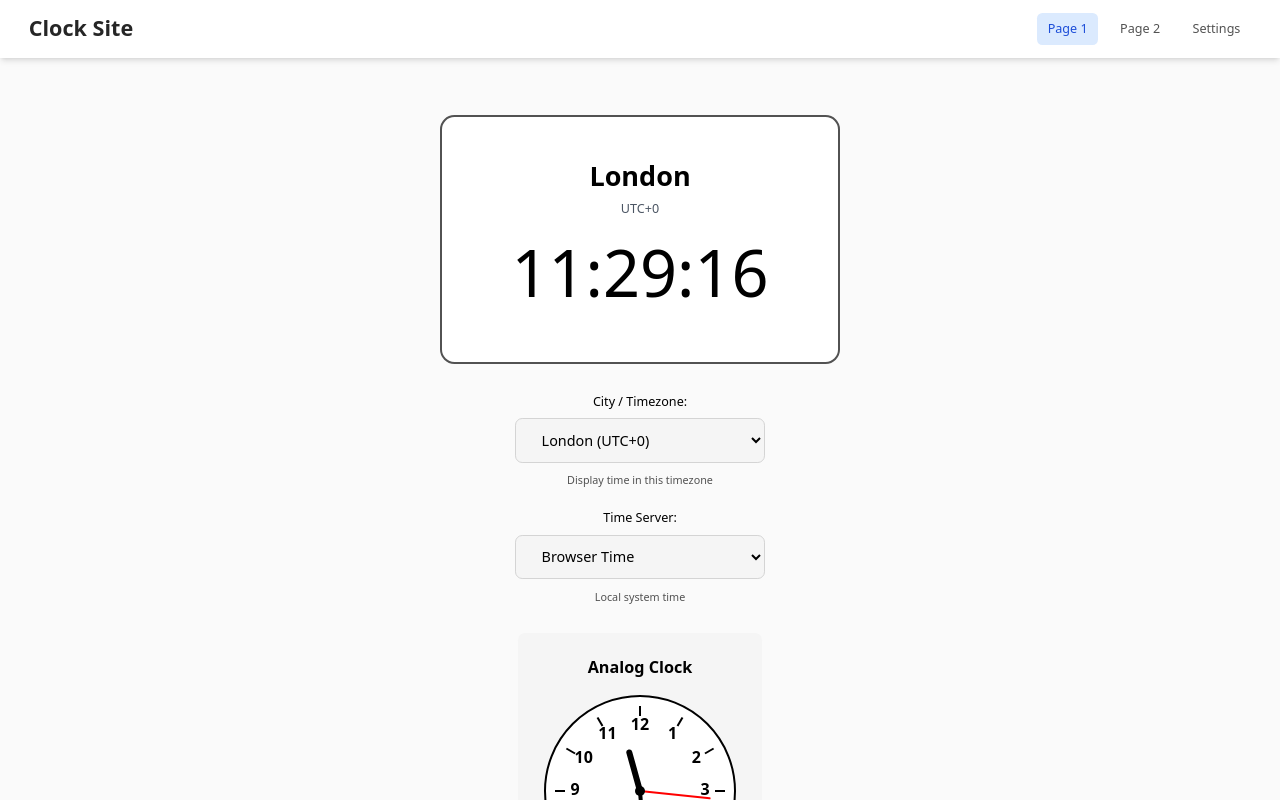
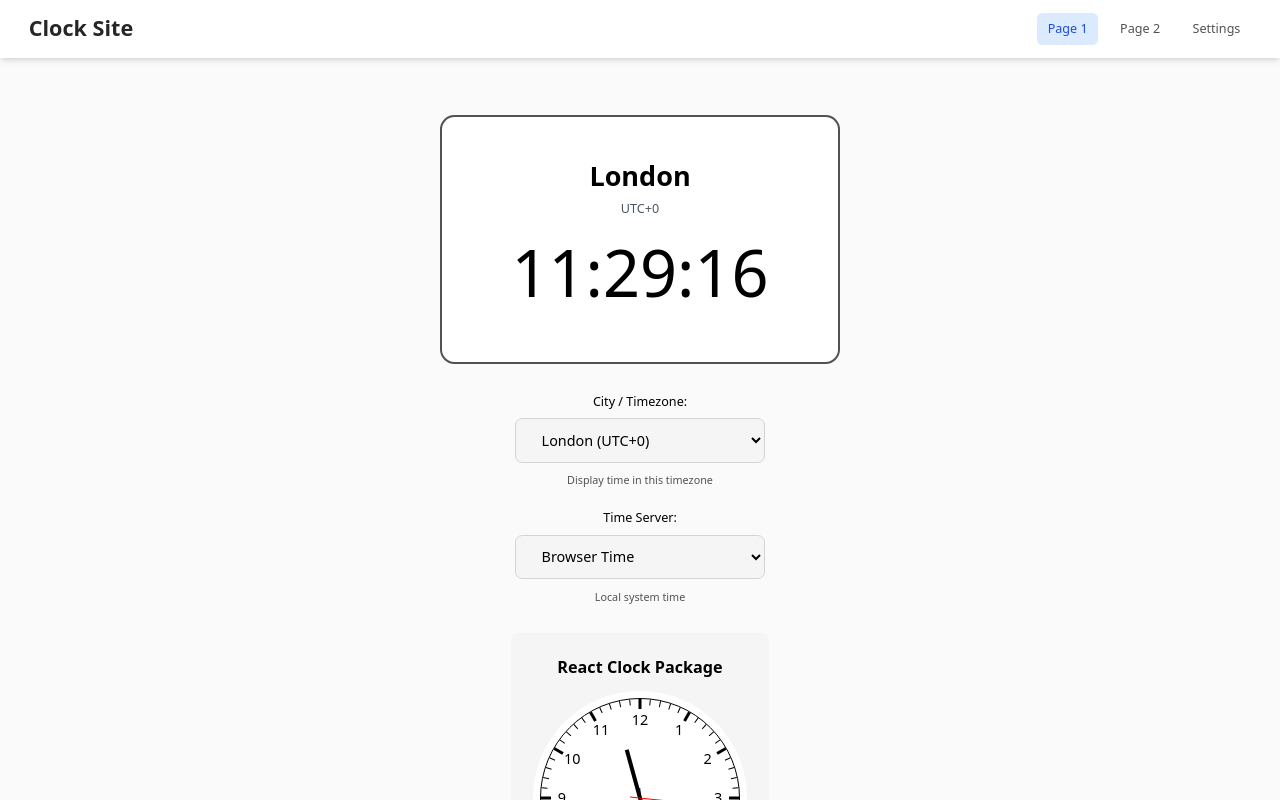
Before and after one commit to tobyhogan/react-clock-site, a React (Vite) app: page /page1 in a window 1280 px wide. Shown: the top 800 px of the page. Built offline with nearby package versions, Linux system fonts and the light colour scheme.

Commit message:
version 1.2.4

```diff
--- a/src/pages/Page1.tsx
+++ b/src/pages/Page1.tsx
@@ -1,13 +1,28 @@
 import Clock from '../1-components-&-utilities/2-page-specific/1-page1/2-components/Component1';
-import AnalogClock from '../1-components-&-utilities/2-page-specific/1-page1/2-components/Component2';
+//import AnalogClock from '../1-components-&-utilities/2-page-specific/1-page1/2-components/Component2';
 import ReactClockComponent from '../1-components-&-utilities/2-page-specific/1-page1/2-components/Component3';
+
 
 const Page1 = () => {
   return (
     <div className="container mx-auto px-4 py-8">
+
+
       <Clock />
-      <AnalogClock />
+
+
+      {/*
+
+        <AnalogClock />
+
+      */}
+
+
+
+
       <ReactClockComponent />
+
+
     </div>
   );
 };
```
